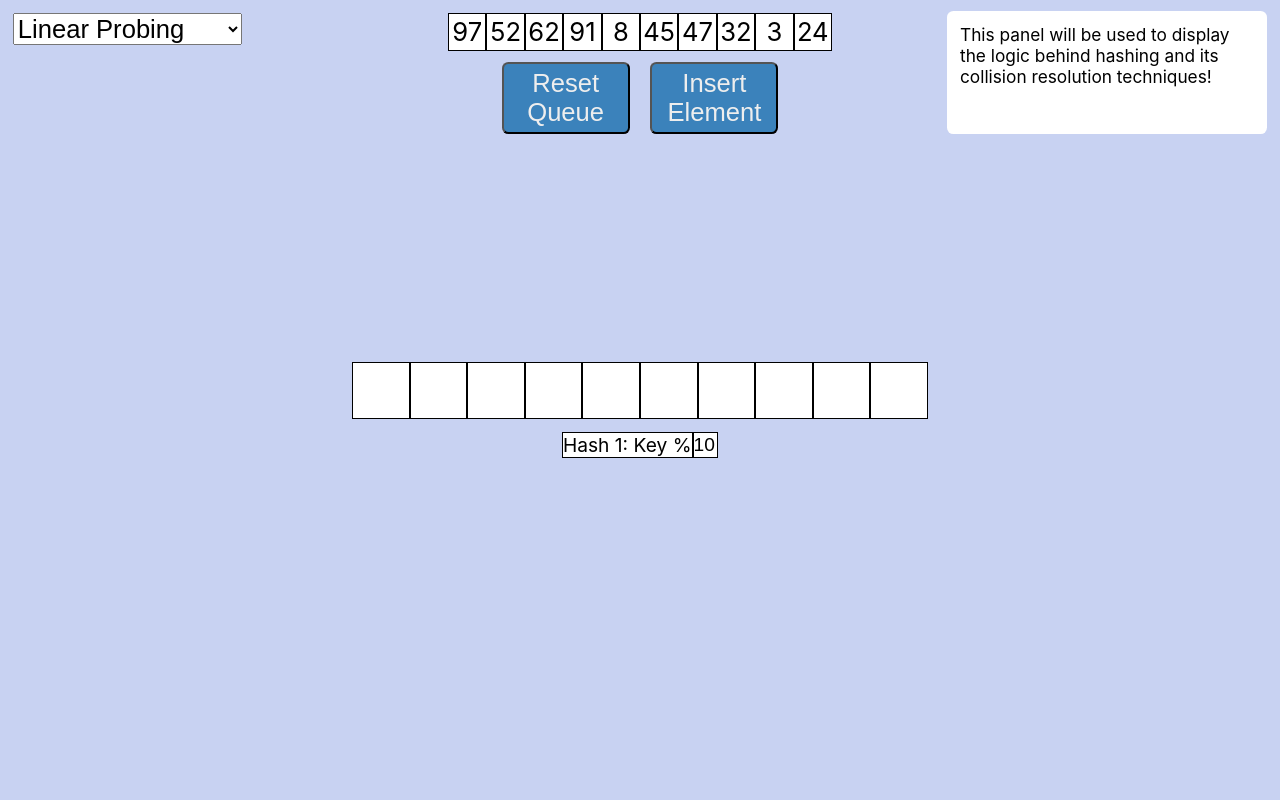
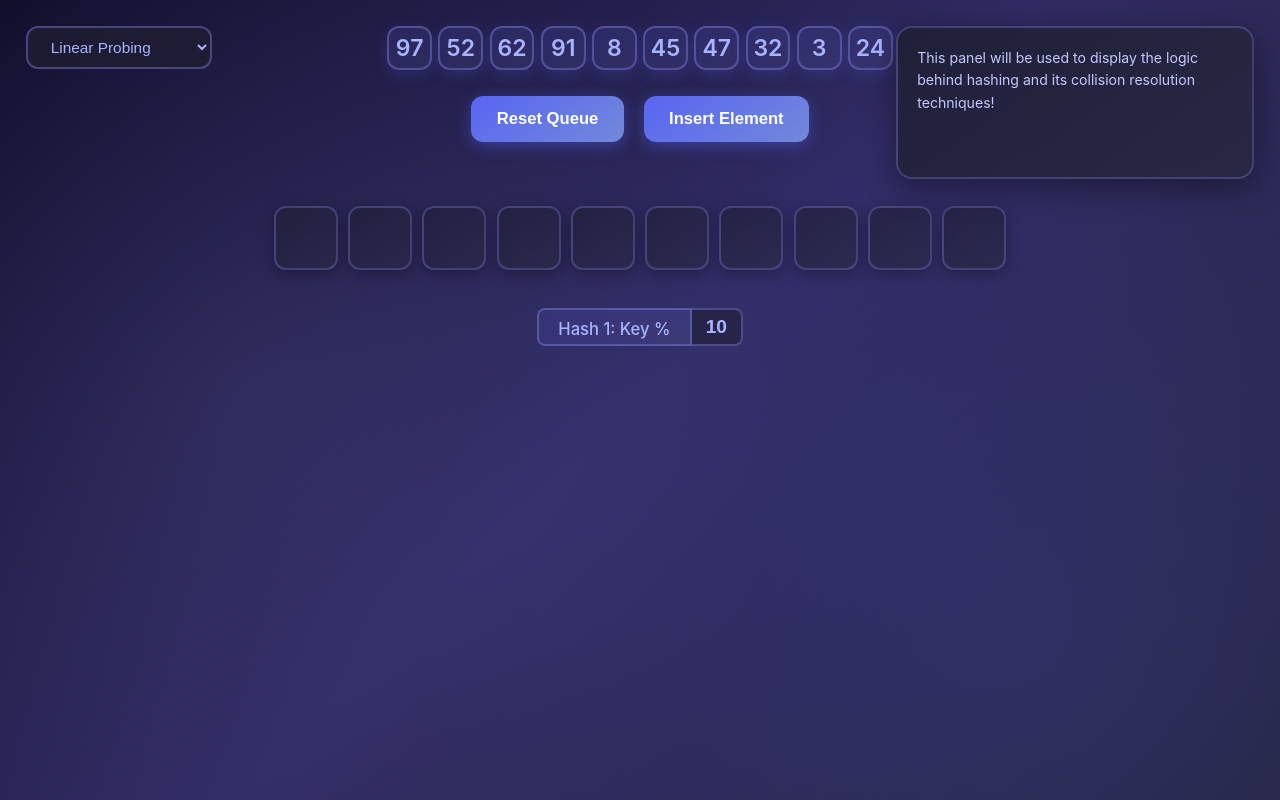
Before and after one commit to ChristianHirschey/HashingVisualizer, a React (Create React App) app: page / in a window 1280 px wide. Built offline with nearby package versions, Linux system fonts and the light colour scheme.

Commit message:
improved styling

```diff
--- a/src/App.css
+++ b/src/App.css
@@ -2,9 +2,23 @@
   position: absolute;
   margin: 0vw;
   text-align: center;
-  background-color: #c8d2f2;
+  background: linear-gradient(135deg, #0f0c29 0%, #302b63 50%, #24243e 100%);
   height: 100vh;
   width: 100vw;
+  overflow-x: hidden;
+}
+
+.App::before {
+  content: '';
+  position: absolute;
+  top: 0;
+  left: 0;
+  right: 0;
+  bottom: 0;
+  background-image:
+    radial-gradient(circle at 20% 50%, rgba(120, 119, 198, 0.15) 0%, transparent 50%),
+    radial-gradient(circle at 80% 80%, rgba(88, 101, 242, 0.15) 0%, transparent 50%);
+  pointer-events: none;
 }
 
 .App-logo {
--- a/src/HashingVisualizer/HashingVisualizer.css
+++ b/src/HashingVisualizer/HashingVisualizer.css
@@ -8,126 +8,288 @@
     display: flex;
     flex-direction: column;
     align-items: center;
+    position: relative;
+    z-index: 1;
 }
 
 .array-container {
     display: flex;
     justify-content: center;
     min-height: 2vw;
-    padding-top: 1vw;
+    padding-top: 2vw;
     width: 100%;
+    gap: 0.5vw;
+    animation: fadeIn 0.6s ease-out;
+}
+
+@keyframes fadeIn {
+    from {
+        opacity: 0;
+        transform: translateY(-10px);
+    }
+    to {
+        opacity: 1;
+        transform: translateY(0);
+    }
 }
 
 .array-bar {
-    width: 3vw;
-    font-size: 2vw;
-    min-height: 3vw;
-    background-color: rgb(255, 255, 255);
-    border: 1px solid black;
+    width: 3.5vw;
+    font-size: 1.8vw;
+    min-height: 3.5vw;
+    background: linear-gradient(145deg, rgba(88, 101, 242, 0.15), rgba(120, 119, 198, 0.15));
+    backdrop-filter: blur(10px);
+    border: 2px solid rgba(139, 135, 235, 0.4);
+    border-radius: 12px;
     display: inline-flex;
     align-items: center;
     text-align: center;
-    justify-content: space-around;
+    justify-content: center;
+    color: #a8b4ff;
+    font-weight: 600;
+    box-shadow: 0 4px 15px rgba(88, 101, 242, 0.2);
+    transition: all 0.3s ease;
+    cursor: default;
+}
+
+.array-bar:hover {
+    transform: translateY(-3px);
+    box-shadow: 0 6px 20px rgba(88, 101, 242, 0.4);
+    border-color: rgba(139, 135, 235, 0.7);
 }
 
 .dropdown-container {
     position: absolute;
-    left: 0;
-    top: 0;
+    left: 2vw;
+    top: 2vw;
     display: flex;
     align-items: center;
-    padding: 1vw;
+    padding: 0;
     min-height: 2vw;
+    z-index: 10;
 }
 
 .dropdown-container select {
-    font-size: 2vw;
+    font-size: 1.2vw;
+    padding: 0.8vw 1.5vw;
+    background: rgba(30, 30, 50, 0.8);
+    backdrop-filter: blur(10px);
+    border: 2px solid rgba(139, 135, 235, 0.4);
+    border-radius: 12px;
+    color: #a8b4ff;
+    cursor: pointer;
+    transition: all 0.3s ease;
+    font-weight: 500;
+    outline: none;
+}
+
+.dropdown-container select:hover {
+    border-color: rgba(139, 135, 235, 0.7);
+    background: rgba(40, 40, 65, 0.9);
+    box-shadow: 0 4px 15px rgba(88, 101, 242, 0.3);
+}
+
+.dropdown-container select:focus {
+    border-color: #8b87eb;
+    box-shadow: 0 0 0 3px rgba(139, 135, 235, 0.2);
+}
+
+.dropdown-container select option {
+    background: #1e1e32;
+    color: #a8b4ff;
 }
 
 .button-container {
-    padding: 0vw;
+    padding: 2vw 0;
     position: relative;
+    display: flex;
+    justify-content: center;
+    gap: 1.5vw;
 }
 
 .button {
-    background-color: rgb(59, 130, 187);
-    border-radius: 0.5vw;
-    color: #eeeeee;
+    background: linear-gradient(145deg, #5865f2, #7289da);
+    border: none;
+    border-radius: 12px;
+    color: #ffffff;
     text-align: center;
-    font-size: 2vw;
-    padding: 0.4vw;
-    width: 10vw;
-    -webkit-transition: all 0.5s;
-    -moz-transition: all 0.5s;
-    -o-transition: all 0.5s;
-    transition: all 0.5s;
+    font-size: 1.3vw;
+    padding: 1vw 2vw;
+    min-width: 12vw;
+    font-weight: 600;
     cursor: pointer;
-    margin: 0.81vw;
-    display: inline-block;
+    margin: 0;
+    display: inline-flex;
+    align-items: center;
+    justify-content: center;
+    box-shadow: 0 4px 15px rgba(88, 101, 242, 0.4);
+    transition: all 0.3s ease;
+    position: relative;
+    overflow: hidden;
+}
+
+.button::before {
+    content: '';
+    position: absolute;
+    top: 50%;
+    left: 50%;
+    width: 0;
+    height: 0;
+    border-radius: 50%;
+    background: rgba(255, 255, 255, 0.2);
+    transform: translate(-50%, -50%);
+    transition: width 0.6s, height 0.6s;
+}
+
+.button:hover::before {
+    width: 300px;
+    height: 300px;
 }
 
 .button:hover {
-    background-color: #4898D5;
+    transform: translateY(-2px);
+    box-shadow: 0 6px 25px rgba(88, 101, 242, 0.6);
+}
+
+.button:active {
+    transform: translateY(0);
+    box-shadow: 0 2px 10px rgba(88, 101, 242, 0.4);
 }
 
 .grid-container {
-    padding-top: 17vw;
+    padding-top: 3vw;
+    display: grid;
+    grid-template-columns: repeat(10, 5vw);
+    gap: 0.8vw;
+    justify-content: center;
+    animation: slideUp 0.8s ease-out;
 }
+
+@keyframes slideUp {
+    from {
+        opacity: 0;
+        transform: translateY(20px);
+    }
+    to {
+        opacity: 1;
+        transform: translateY(0);
+    }
+}
+
 .grid-box {
-    width: 4.5vw;
-    height: 4.5vw;
-    background-color: rgb(255, 255, 255);
-    border: 1px solid black;
-    font-size: x-large;
-    display: inline-flex;
-    justify-content: space-around;
+    width: 5vw;
+    height: 5vw;
+    background: linear-gradient(145deg, rgba(30, 30, 50, 0.6), rgba(40, 40, 65, 0.6));
+    backdrop-filter: blur(10px);
+    border: 2px solid rgba(139, 135, 235, 0.3);
+    border-radius: 12px;
+    font-size: 2vw;
+    display: flex;
+    justify-content: center;
     align-items: center;
     text-align: center;
-    line-height: 5vw;
-    vertical-align: middle;
+    color: #a8b4ff;
+    font-weight: 600;
+    box-shadow: 0 4px 15px rgba(0, 0, 0, 0.3);
+    transition: all 0.3s ease;
+    position: relative;
+    overflow: hidden;
+}
+
+.grid-box::before {
+    content: '';
+    position: absolute;
+    top: 0;
+    left: -100%;
+    width: 100%;
+    height: 100%;
+    background: linear-gradient(90deg, transparent, rgba(139, 135, 235, 0.3), transparent);
+    transition: left 0.5s;
+}
+
+.grid-box:hover {
+    transform: scale(1.05);
+    border-color: rgba(139, 135, 235, 0.6);
+    box-shadow: 0 6px 20px rgba(88, 101, 242, 0.4);
+}
+
+.grid-box:hover::before {
+    left: 100%;
 }
 
 .hash {
-    padding-top: 1vw;
-    display: grid;
+    padding-top: 3vw;
+    padding-bottom: 2vw;
+    display: flex;
+    flex-direction: column;
     justify-items: center;
-    flex-direction: column;
-    align-items: flex-start;
+    align-items: center;
+    gap: 1.5vw;
 }
 
 .text-label {
-    background-color: #ffffff;
-    border: 1px solid black;
+    background: linear-gradient(145deg, rgba(88, 101, 242, 0.15), rgba(120, 119, 198, 0.15));
+    backdrop-filter: blur(10px);
+    border: 2px solid rgba(139, 135, 235, 0.4);
+    border-radius: 8px 0 0 8px;
     text-align: center;
-    height: 2vw;
-    line-height: 2vw;
-    font-size: 1.5vw;
+    height: 3vw;
+    line-height: 3vw;
+    font-size: 1.3vw;
+    color: #a8b4ff;
+    font-weight: 500;
+    padding: 0 1.5vw;
 }
 
 .input {
-    background-color: #ffffff;
-    border: 1px solid black;
-    width: 2vw;
-    height: 2vw;
+    background: rgba(30, 30, 50, 0.6);
+    backdrop-filter: blur(10px);
+    border: 2px solid rgba(139, 135, 235, 0.4);
+    border-left: none;
+    border-radius: 0 8px 8px 0;
+    width: 4vw;
+    height: 3vw;
     font-size: 1.5vw;
+    color: #a8b4ff;
+    font-weight: 600;
+    text-align: center;
+    outline: none;
+    transition: all 0.3s ease;
+}
+
+.input:focus {
+    border-color: #8b87eb;
+    background: rgba(40, 40, 65, 0.8);
+    box-shadow: 0 0 0 3px rgba(139, 135, 235, 0.2);
 }
 
 .input#hash2 {
     text-align: center;
+    border-radius: 8px;
+    border-left: 2px solid rgba(139, 135, 235, 0.4);
+    width: 4vw;
 }
 
 .hash-line {
     display: flex;
     align-items: center;
     justify-content: center;
-    margin-bottom: 0.5vw;
+    gap: 0;
+    animation: fadeIn 0.6s ease-out;
 }
 
 .hash2-output {
-    background-color: #ffffff;
-    border: 1px solid black;
+    background: linear-gradient(145deg, rgba(88, 101, 242, 0.15), rgba(120, 119, 198, 0.15));
+    backdrop-filter: blur(10px);
+    border: 2px solid rgba(139, 135, 235, 0.4);
+    border-radius: 8px;
     text-align: center;
-    height: 2vw;
-    line-height: 2vw;
-    font-size: 1.5vw;
+    height: 3vw;
+    line-height: 3vw;
+    font-size: 1.3vw;
+    color: #a8b4ff;
+    font-weight: 500;
+    padding: 0 1.5vw;
+    margin-right: 1vw;
+    box-shadow: 0 4px 15px rgba(88, 101, 242, 0.2);
 }
--- a/src/HashingVisualizer/Info/Info.css
+++ b/src/HashingVisualizer/Info/Info.css
@@ -1,13 +1,37 @@
 .info-panel {
-    background-color: #ffffff;
-    color: black;
-    width:25vw;
+    background: linear-gradient(145deg, rgba(30, 30, 50, 0.85), rgba(40, 40, 65, 0.85));
+    backdrop-filter: blur(15px);
+    color: #e0e0e0;
+    width: 28vw;
     position: absolute;
-    border-radius: 0.5vw;
-    top: 0.85vw;
-    right: 1vw;
+    border-radius: 16px;
+    border: 2px solid rgba(139, 135, 235, 0.3);
+    top: 2vw;
+    right: 2vw;
     text-align: left;
-    padding: 1vw;
-    min-height: 9.6vw;
-    font-size: 1.35vw;
+    padding: 1.5vw;
+    min-height: 12vw;
+    font-size: 1.1vw;
+    line-height: 1.6;
+    box-shadow: 0 8px 32px rgba(0, 0, 0, 0.4);
+    transition: all 0.3s ease;
+    z-index: 10;
   }
+
+  .info-panel:hover {
+    border-color: rgba(139, 135, 235, 0.5);
+    box-shadow: 0 12px 40px rgba(88, 101, 242, 0.3);
+  }
+
+  .info-panel p {
+    margin-bottom: 0.8vw;
+    color: #c4c9ff;
+  }
+
+  .info-panel div {
+    margin-bottom: 0.6vw;
+  }
+
+  .info-panel div:last-child {
+    margin-bottom: 0;
+  }
--- a/src/index.css
+++ b/src/index.css
@@ -1,13 +1,14 @@
 body {
   margin: 0;
-  font-family: -apple-system, BlinkMacSystemFont, 'Segoe UI', 'Roboto', 'Oxygen',
+  font-family: 'Inter', -apple-system, BlinkMacSystemFont, 'Segoe UI', 'Roboto', 'Oxygen',
     'Ubuntu', 'Cantarell', 'Fira Sans', 'Droid Sans', 'Helvetica Neue',
     sans-serif;
   -webkit-font-smoothing: antialiased;
   -moz-osx-font-smoothing: grayscale;
+  color: #e0e0e0;
 }
 
 code {
-  font-family: source-code-pro, Menlo, Monaco, Consolas, 'Courier New',
+  font-family: 'Fira Code', source-code-pro, Menlo, Monaco, Consolas, 'Courier New',
     monospace;
 }
```
